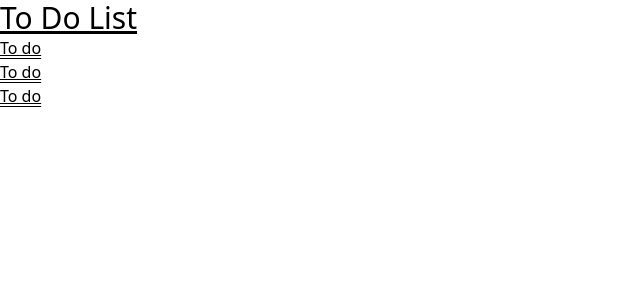
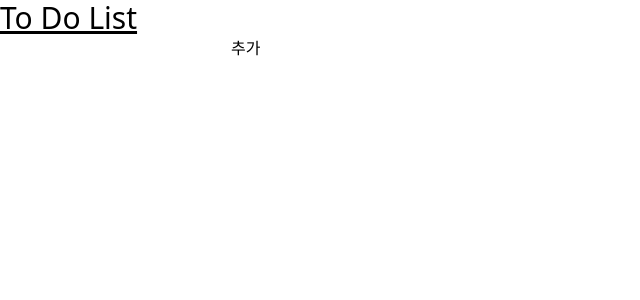
Before and after one commit to software92/todo-app--simple, a React (Vite) app: page / in a window 1280 px wide. Shown: the top 300 px of the page, without its empty margins (0-640 px from the left). Built offline with nearby package versions, Linux system fonts and the light colour scheme.

Commit message:
feat: To do 추가 & 제거 & 영구 저장(localstorage)

```diff
--- a/src/App.tsx
+++ b/src/App.tsx
@@ -1,15 +1,85 @@
-import Header from './components/Header';
-import List from './components/List';
+import { useEffect, useState } from 'react'
+// import Form from './components/Form';
+import Header from './components/Header'
+// import List from './components/List';
+// import Item from './components/Item';
+
+interface ToDo {
+  todo: string
+  id: string
+}
+
+const LS_TODOLIST = 'todolist'
 
 function App() {
+  const [todos, setTodos] = useState<ToDo[]>([])
+  const [text, setText] = useState('')
+
+  const updateTodos = () => {
+    if (text === '') return alert('To Do를 입력해주세요')
+
+    const newTodos = [...todos, { todo: text, id: new Date().toISOString() }]
+
+    setText('')
+    setTodos(newTodos)
+
+    localStorage.setItem(LS_TODOLIST, JSON.stringify(newTodos))
+  }
+  const handleKeyDown = (e: React.KeyboardEvent<HTMLInputElement>) => {
+    if (e.code === 'Enter') {
+      updateTodos()
+    }
+  }
+  const handleTextChange = (e: React.ChangeEvent<HTMLInputElement>) => {
+    setText(e.target.value)
+  }
+  const handleClick = () => {
+    updateTodos()
+  }
+
+  const handleRemove = (item: ToDo) => {
+    const newTodos = todos.filter(todo => todo.id !== item.id)
+
+    localStorage.setItem(LS_TODOLIST, JSON.stringify(newTodos))
+    setTodos(newTodos)
+  }
+
+  useEffect(() => {
+    const getLocalTodos = localStorage.getItem(LS_TODOLIST)
+    const initTodos = getLocalTodos ? JSON.parse(getLocalTodos) : []
+
+    setTodos(initTodos)
+  }, [])
+
   return (
-    <>
+    // container
+    <div>
       <Header />
+      {/* <Form /> */}
+      <div>
+        <input
+          type='text'
+          value={text}
+          onChange={handleTextChange}
+          onKeyDown={handleKeyDown}
+        />
+        <button onClick={handleClick}>추가</button>
+      </div>
       <section>
-        <List />
+        {/* <List todos={todos} /> */}
+        <ul>
+          {todos.map(todo => (
+            <li key={todo.id}>
+              <span className='underline decoration-double'>
+                To do: {todo.todo}
+              </span>
+              <button onClick={() => handleRemove(todo)}>제거</button>
+            </li>
+          ))}
+        </ul>
       </section>
-    </>
-  );
+    </div>
+  )
 }
 
-export default App;
+export default App
```
